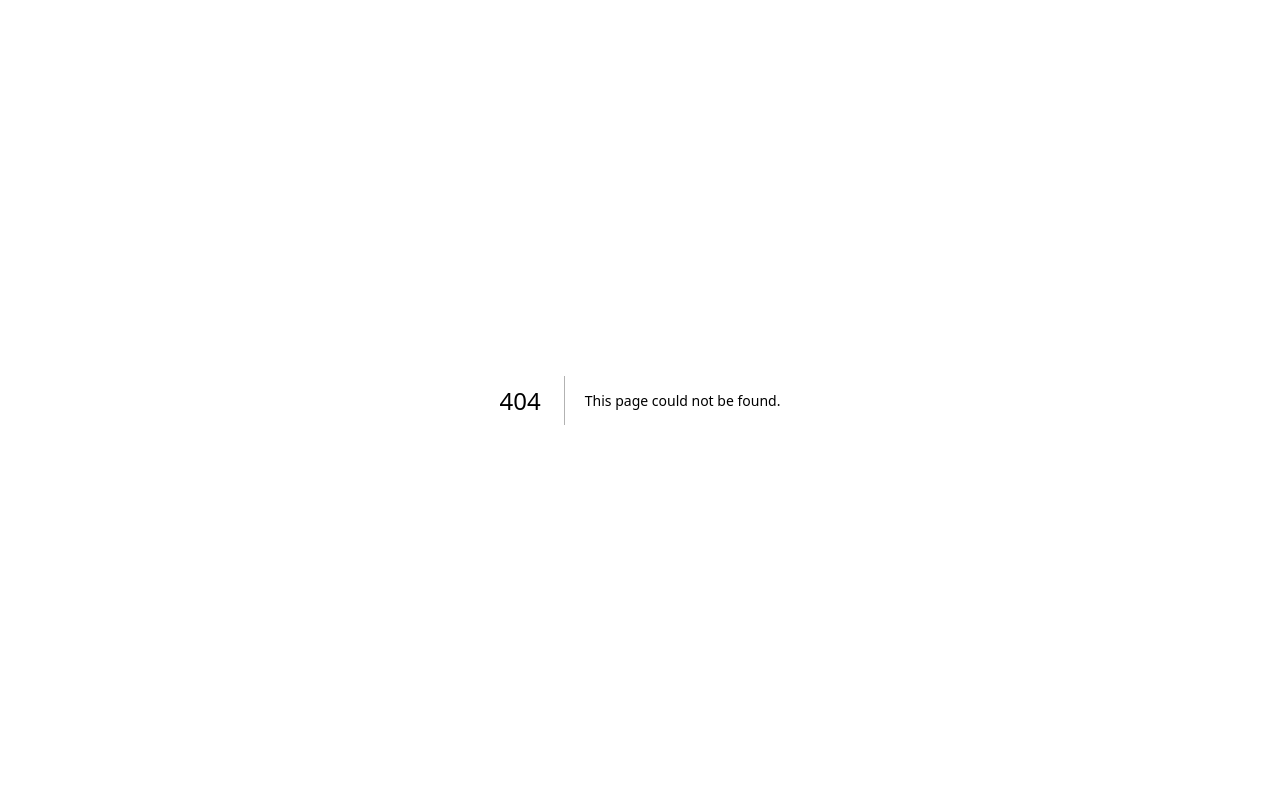
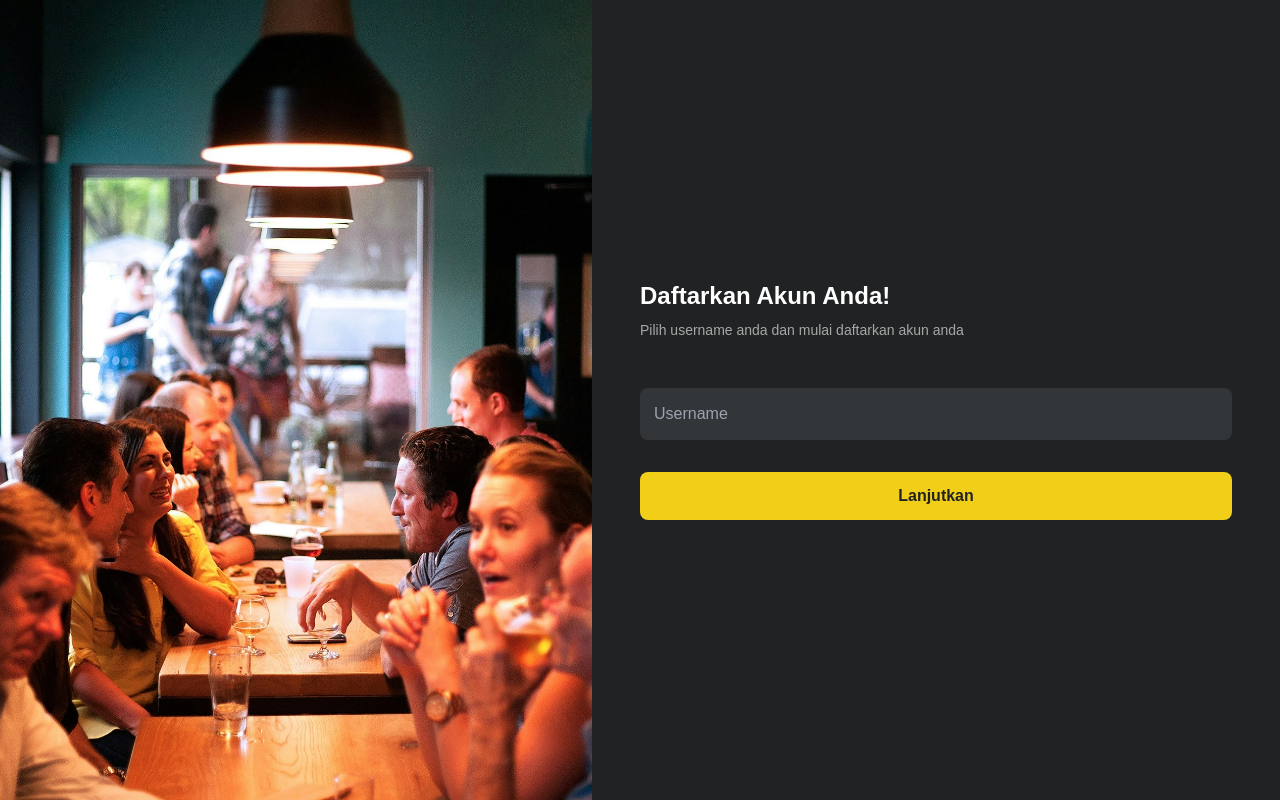
Before and after one commit to arifwp/srawung-frontend, a Next.js app: page /auth/register in a window 1280 px wide. Before the commit this address had no page. Built offline with nearby package versions, Linux system fonts and the light colour scheme.

Commit message:
add register page

```diff
--- /dev/null
+++ b/src/app/auth/register/page.tsx
@@ -0,0 +1,76 @@
+"use client";
+
+import PrimaryButton from "@/components/buttons/PrimaryButton";
+import InputPrimary from "@/components/inputs/InputPrimary";
+import { useFormik } from "formik";
+import { useRouter } from "next/navigation";
+import { useState } from "react";
+import * as yup from "yup";
+
+interface FormValues {
+  username: string;
+}
+
+const initialValues = {
+  username: "",
+};
+export default function RegisterPage() {
+  const [isLoading, setIsLoading] = useState<boolean>(false);
+  const router = useRouter();
+
+  const formik = useFormik({
+    initialValues: initialValues,
+    validationSchema: yup.object().shape({
+      username: yup.string().required("Username harus diisi"),
+    }),
+    onSubmit: (values: FormValues) => {
+      console.log("values username", values.username);
+      setIsLoading(true);
+
+      setTimeout(() => {
+        setIsLoading(false);
+
+        router.push("password");
+        localStorage.setItem("registeredUsername", values.username);
+      }, 3000);
+    },
+  });
+
+  return (
+    <form className="w-full min-h-full" onSubmit={formik.handleSubmit}>
+      <div className="w-full h-full flex flex-col justify-between md:justify-center">
+        <div className="flex flex-col">
+          <h1 className="text-lg md:text-xl lg:text-2xl font-semibold ">
+            Daftarkan Akun Anda!
+          </h1>
+
+          <p className="text-sm md:text-md mt-2 opacity-secondary">
+            Pilih username anda dan mulai daftarkan akun anda
+          </p>
+
+          <InputPrimary
+            className="mt-12"
+            placeholder="Username"
+            onConfirm={(value: string) => {
+              console.log("value", value);
+
+              formik.setFieldValue("username", value);
+            }}
+          />
+
+          {formik.touched.username && formik.errors.username && (
+            <p className="mt-2 text-sm text-red-400">
+              {formik.errors.username}
+            </p>
+          )}
+        </div>
+
+        <PrimaryButton
+          title="Lanjutkan"
+          className="mt-8 md:mt-8"
+          isLoading={isLoading}
+        />
+      </div>
+    </form>
+  );
+}
```
